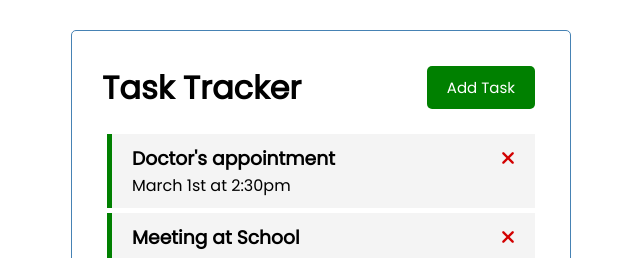
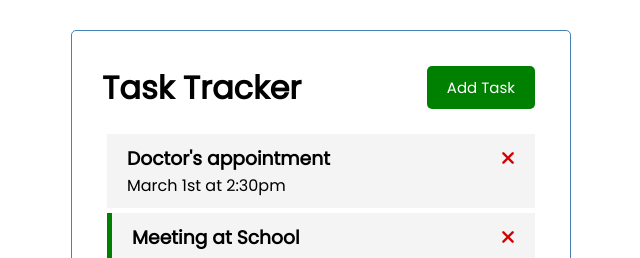
Before and after one commit to 1jds/learning-vue-js-stage-2, a Vue app in the folder vue-practice-project/: page / in a window 1280 px wide. Shown: the top 258 px of the page, without its empty margins (319-959 px from the left). Built offline with nearby package versions, Linux system fonts and the light colour scheme.

Commit message:
updated app task tasks compnts to add btn funcnlty

```diff
--- a/vue-practice-project/src/App.vue
+++ b/vue-practice-project/src/App.vue
@@ -1,7 +1,7 @@
 <template>
   <div class="container">
     <HeaderComponent title="Task Tracker" />
-    <TasksComponent :tasks="tasks" />
+    <TasksComponent @toggle-reminder="toggleReminder" @delete-task="deleteTask" :tasks="tasks" />
   </div>
 </template>
 
@@ -20,13 +20,23 @@
       tasks: []
     }
   },
+  methods: {
+    deleteTask(id) {
+      if (confirm('Are you usre?')) {
+        this.tasks = this.tasks.filter((task) => task.id !== id)
+      }
+    },
+    toggleReminder(id) {
+      this.tasks = this.tasks.map((task) => task.id === id ? {...task, reminder: !task.reminder} : task)
+    },
+  },
   created() {
     this.tasks = [
       {
         id: 1,
         text: "Doctor's appointment",
         day: "March 1st at 2:30pm",
-        reminder: true,
+        reminder: false,
       },
       {
         id: 2,
--- a/vue-practice-project/src/components/TaskComponent.vue
+++ b/vue-practice-project/src/components/TaskComponent.vue
@@ -1,7 +1,7 @@
 <template>
-    <div :class="[task.reminder ? 'reminder' : '', 'task']">
+    <div @dblclick="$emit('toggle-reminder', task.id)" :class="[task.reminder ? 'reminder' : '', 'task']">
         <h3>{{ task.text }}
-        <i class="fas fa-times"></i>
+        <i @click="onDelete(task.id)" class="fas fa-times"></i>
         </h3>
         <p>{{ task.day }}</p>
     </div>
@@ -12,6 +12,11 @@
     name: 'TaskComponent',
     props: {
         task: Object
+    },
+    methods: {
+        onDelete(id) {
+            this.$emit('delete-task', id)
+        }
     }
   }
 </script>
--- a/vue-practice-project/src/components/TasksComponent.vue
+++ b/vue-practice-project/src/components/TasksComponent.vue
@@ -1,6 +1,6 @@
 <template>
     <div v-for="task in tasks" :key="task.id">
-    <TaskComponent :task="task" />
+    <TaskComponent @toggle-reminder="$emit('toggle-reminder', task.id)" @delete-task="$emit('delete-task', task.id)" :task="task" />
     </div>
 </template>
 
@@ -12,6 +12,7 @@
     props: {
         tasks: Array,
     },
-    components: { TaskComponent }
+    components: { TaskComponent },
+    emits: ['delete-task', 'toggle-reminder'],
 }
 </script>
```
